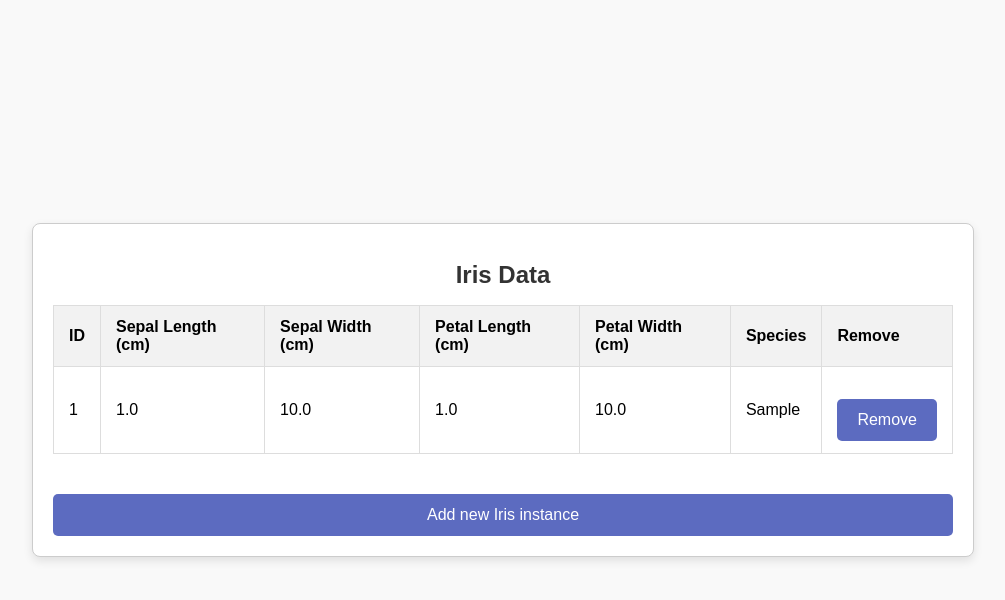
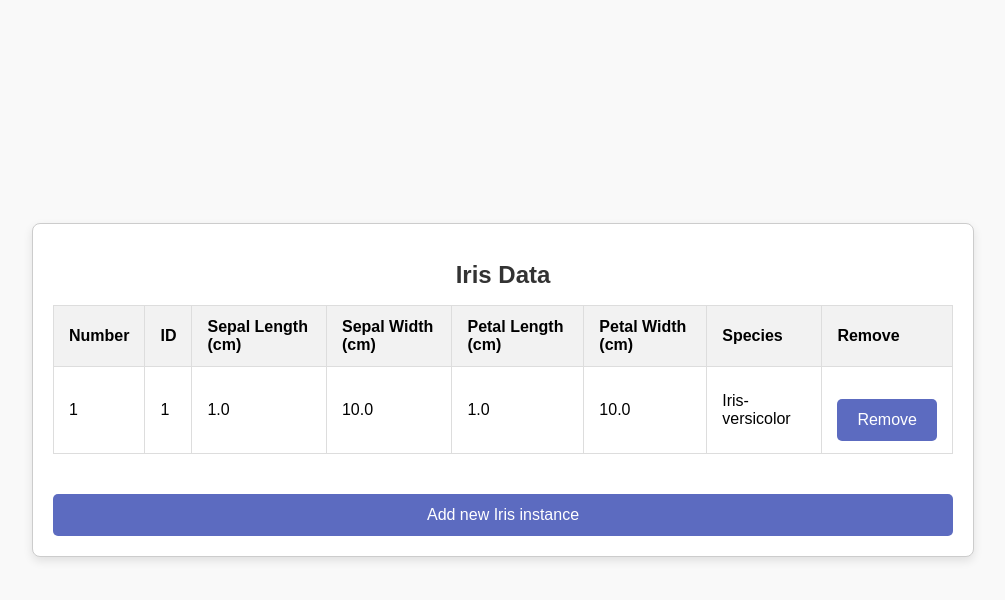
Before and after one commit to centGeek/ProgrammingInPython, a Flask app: page / in a window 1280 px wide. Shown: the top 600 px of the page, without its empty margins (137-1142 px from the left). Run offline with Flask 3, Linux system fonts and the light colour scheme; tables that the repository leaves empty hold one stand-in row (values such as "Sample post").

Commit message:
gotowe do oddania pewnie, padaka troche

```diff
--- a/zadanie3/main.py
+++ b/zadanie3/main.py
@@ -1,11 +1,14 @@
-from flask import Flask, redirect, url_for, render_template, request
+from flask import Flask, render_template, request
 from flask_sqlalchemy import SQLAlchemy
-from flask_restful import Resource, Api, reqparse, fields, marshal_with, abort
+from flask_restful import Resource, Api, reqparse, abort
 
 app = Flask(__name__)
 app.config['SQLALCHEMY_DATABASE_URI'] = 'sqlite:///database.db'
 db = SQLAlchemy(app)
 api = Api(app)
+SPECIES_INT_KEYS = {0 : "Iris-setosa", 1 : "Iris-versicolor", 2 : "Iris-virginica"}
+SPECIES_STR_KEYS = {"Iris-setosa": 0, "Iris-versicolor": 1 , "Iris-virginica" : 2}
+
 
 class IrisModel(db.Model):
     id = db.Column(db.Integer, primary_key=True, nullable=False, autoincrement=True)
@@ -13,33 +16,19 @@ class IrisModel(db.Model):
     sepal_width_cm = db.Column(db.Float, nullable=False)
     petal_length_cm = db.Column(db.Float, nullable=False)
     petal_width_cm = db.Column(db.Float, nullable=False)
-    species = db.Column(db.String(80), nullable=False)
+    species = db.Column(db.Integer, nullable=False)
 
-    def __repr__(self):
-        return (f"Iris(sepal_length_cm={self.sepal_length_cm}, "
-                f"sepal_width_cm={self.sepal_width_cm}, "
-                f"petal_length_cm={self.petal_length_cm}, "
-                f"petal_width_cm={self.petal_width_cm}, "
-                f"species={self.species})")
+    def getValues(self):
+        return float(self.sepal_length_cm), float(self.sepal_width_cm), float(self.petal_length_cm), float(self.petal_width_cm)
 
 iris_args = reqparse.RequestParser()
-iris_args.add_argument('sepal_length_cm', type=float, required=True, help="sepal length cannot be blank")
-iris_args.add_argument('sepal_width_cm', type=float, required=True, help="sepal width cannot be blank")
-iris_args.add_argument('petal_length_cm', type=float, required=True, help="petal length cannot be blank")
-iris_args.add_argument('petal_width_cm', type=float, required=True, help="petal width cannot be blank")
-iris_args.add_argument('species', type=str, required=True, help="species cannot be blank")
-
-irisFields = {
-    'id':fields.Integer,
-    'sepal_length_cm':fields.Float,
-    'sepal_width_cm':fields.Float,
-    'petal_length_cm':fields.Float,
-    'petal_width_cm':fields.Float,
-    'species':fields.String
-}
+iris_args.add_argument('sepal_length_cm', type=float, required=True)
+iris_args.add_argument('sepal_width_cm', type=float, required=True)
+iris_args.add_argument('petal_length_cm', type=float, required=True)
+iris_args.add_argument('petal_width_cm', type=float, required=True)
+iris_args.add_argument('species', type=int, choices = (0,1,2), required=True)
 
 class Iris(Resource):
-    @marshal_with(irisFields)
     def get(self):
         iris_data = IrisModel.query.all()
         result = []
@@ -53,8 +42,6 @@ class Iris(Resource):
                 'species': iris.species
             })
         return result
-
-    @marshal_with(irisFields)
     def delete(self, id):
         iris = IrisModel.query.get(id)
         if not iris:
@@ -62,53 +49,31 @@ class Iris(Resource):
         db.session.delete(iris)
         db.session.commit()
         return '', 204
-    @marshal_with(irisFields)
     def post(self):
-        parser = reqparse.RequestParser()
-        parser.add_argument('sepal_length_cm', type=float, required=True, help="Sepal length cannot be blank")
-        parser.add_argument('sepal_width_cm', type=float, required=True, help="Sepal width cannot be blank")
-        parser.add_argument('petal_length_cm', type=float, required=True, help="Petal length cannot be blank")
-        parser.add_argument('petal_width_cm', type=float, required=True, help="Petal width cannot be blank")
-        parser.add_argument('species', type=str, required=True, help="Species cannot be blank")
-
-        try:
-            args = parser.parse_args()
-        except Exception as e:
-            abort(400, message=str(e))
-
-        new_iris = IrisModel(
+        args = iris_args.parse_args()
+        if args["species"] in SPECIES_INT_KEYS.keys():
+            new_iris = IrisModel(
             sepal_length_cm=args['sepal_length_cm'],
             sepal_width_cm=args['sepal_width_cm'],
             petal_length_cm=args['petal_length_cm'],
             petal_width_cm=args['petal_width_cm'],
             species=args['species']
-        )
+            )
+            db.session.add(new_iris)
+            db.session.commit()
+            return {"primary key:" : new_iris.id}, 201
+        else:
+            return 'invalid data', 400
 
-        db.session.add(new_iris)
-        db.session.commit()
-
-        return new_iris, 201
-    def add_iris():
-        if request.method == 'POST':
-            try:
-                iris = IrisModel(
-                    sepal_length_cm=float(request.form['sepal_length_cm']),
-                    sepal_width_cm=float(request.form['sepal_width_cm']),
-                    petal_length_cm=float(request.form['petal_length_cm']),
-                    petal_width_cm=float(request.form['petal_width_cm']),
-                    species=request.form['species']
-                )
-                db.session.add(iris)
-                db.session.commit()
-            except Exception as e:
-                return f"An error occurred: {e}", 400
-        return render_template('form.html')
 
 api.add_resource(Iris, '/api/data', '/api/data/<int:id>')
 
 @app.route('/')
 def home():
     iris_data = IrisModel.query.all()
+    for i, iris in enumerate(iris_data):
+        iris.species = SPECIES_INT_KEYS.get(iris.species)
+        iris.number = i + 1
     return render_template('index.html', data=iris_data)
 
 @app.route('/add', methods=['GET', 'POST'])
@@ -120,24 +85,25 @@ def add_iris():
                 sepal_width_cm=float(request.form['sepal_width_cm']),
                 petal_length_cm=float(request.form['petal_length_cm']),
                 petal_width_cm=float(request.form['petal_width_cm']),
-                species=request.form['species']
+                species=SPECIES_STR_KEYS.get(request.form['species'])
             )
+            for value in iris.getValues():
+                if value <= 0:
+                    return abort(400)
+
             db.session.add(iris)
             db.session.commit()
+            iris.species = SPECIES_INT_KEYS.get(iris.species)
             return render_template('success.html', iris=iris)
         except Exception as e:
             return f"An error occurred: {e}", 400
     return render_template('form.html')
 
-@app.route('/delete/<int:id>', methods=['POST', 'DELETE'])
+@app.route('/delete/<int:id>', methods=['POST'])
 def delete_iris(id):
     try:
-        iris = IrisModel.query.get(id)
-        if not iris:
-            return f"Iris with id {id} not found", 404
-        db.session.delete(iris)
-        db.session.commit()
-
+        iris = Iris()
+        iris.delete(id)
         return render_template('form.html')
     except Exception as e:
         return f"An error occurred: {e}", 400
--- a/zadanie3/templates/index.html
+++ b/zadanie3/templates/index.html
@@ -62,6 +62,7 @@
         <table>
             <thead>
                 <tr>
+                    <th>Number</th>
                     <th>ID</th>
                     <th>Sepal Length (cm)</th>
                     <th>Sepal Width (cm)</th>
@@ -74,6 +75,7 @@
             <tbody>
                 {% for row in data %}
                 <tr>
+                    <td>{{row.number}}</td>
                     <td>{{ row.id }}</td>
                     <td>{{ row.sepal_length_cm }}</td>
                     <td>{{ row.sepal_width_cm }}</td>
```
Also changed, not shown: zadanie3/templates/form.html (+5 -5 lines).
